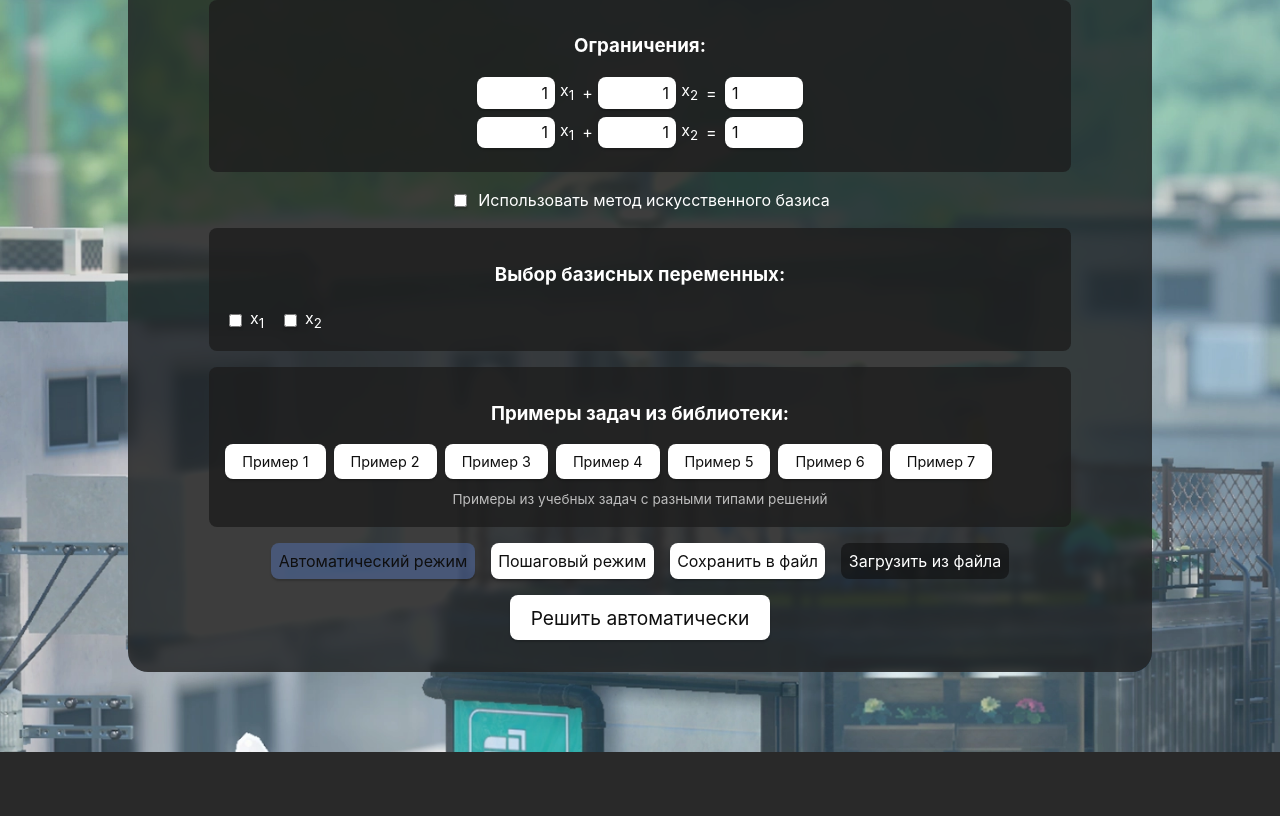
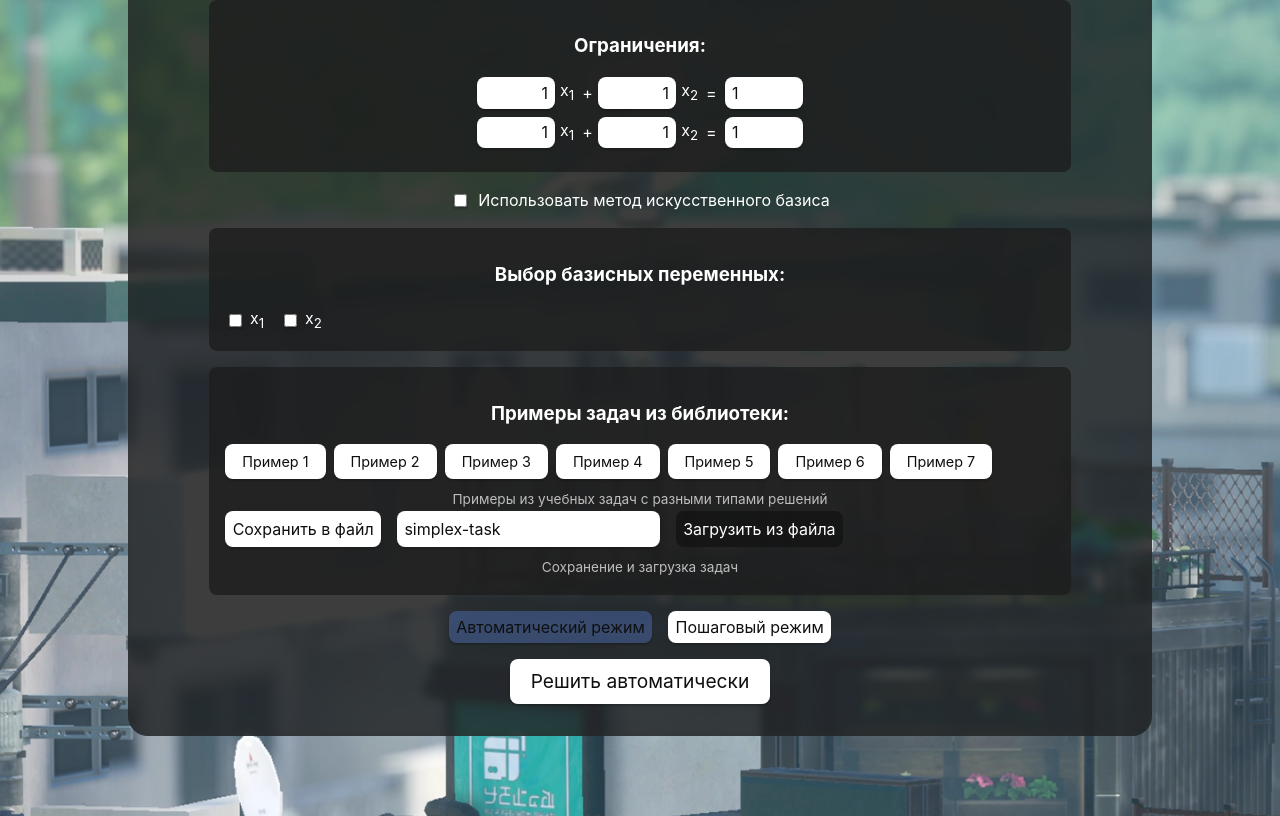
Before and after one commit to CyberCaban/simplex, a React (Vite) app: page / in a window 1280 px wide. Shown: the part 437-1253 px from the top of the page. Before the commit the page ends 1189 px from the top, so only its background shows below. Built offline with nearby package versions, Linux system fonts and the light colour scheme.

Commit message:
filename

```diff
--- a/src/App.tsx
+++ b/src/App.tsx
@@ -20,6 +20,8 @@ function App() {
   const [basisSelection, setBasisSelection] = useState<boolean[]>([]);
 
   const [isLoadingFromFile, setisLoadingFromFile] = useState(false);
+
+  const [filename, setFilename] = useState("simplex-task");
 
   const {
     steps,
@@ -127,10 +129,7 @@ function App() {
 
     let basis: number[];
     if (useArtificialBasis) {
-      basis = Array.from(
-        { length: numConstraints },
-        (_, i) => i
-      );
+      basis = Array.from({ length: numConstraints }, (_, i) => i);
     } else {
       basis = basisSelection
         .map((selected, idx) => (selected ? idx : -1))
@@ -147,7 +146,7 @@ function App() {
       return;
     }
     const task = buildLPTask();
-    debugger
+    debugger;
     if (isAutoMode) {
       solveAuto(task, useArtificialBasis);
     } else {
@@ -178,7 +177,7 @@ function App() {
       const url = URL.createObjectURL(blob);
       const a = document.createElement("a");
       a.href = url;
-      a.download = "simplex_task.json";
+      a.download = `${filename}.json`;
       a.click();
       URL.revokeObjectURL(url);
     } catch (e: any) {
@@ -563,6 +562,42 @@ function App() {
           >
             Примеры из учебных задач с разными типами решений
           </div>
+
+          <div
+            style={{
+              display: "flex",
+              flexDirection: "row",
+              gap: "1rem"
+            }}
+          >
+            <button onClick={saveToFile}>Сохранить в файл</button>
+            <input
+              onChange={(e) => setFilename(e.target.value)}
+              value={filename}
+            />
+            <label
+              style={{
+                cursor: "pointer",
+                padding: "0.3em 0.4em",
+                backgroundColor: "#0f0f0f98",
+                borderRadius: "8px",
+                border: "1px solid transparent",
+              }}
+            >
+              Загрузить из файла
+              <input
+                type="file"
+                accept=".json"
+                style={{ display: "none" }}
+                onChange={loadFromFile}
+              />
+            </label>
+          </div>
+          <div
+            style={{ fontSize: "0.85rem", marginTop: "0.5rem", opacity: 0.7 }}
+          >
+            Сохранение и загрузка задач
+          </div>
         </div>
 
         <div
@@ -593,24 +628,6 @@ function App() {
           >
             Пошаговый режим
           </button>
-          <button onClick={saveToFile}>Сохранить в файл</button>
-          <label
-            style={{
-              cursor: "pointer",
-              padding: "0.3em 0.4em",
-              backgroundColor: "#0f0f0f98",
-              borderRadius: "8px",
-              border: "1px solid transparent",
-            }}
-          >
-            Загрузить из файла
-            <input
-              type="file"
-              accept=".json"
-              style={{ display: "none" }}
-              onChange={loadFromFile}
-            />
-          </label>
         </div>
 
         {error && (
```
